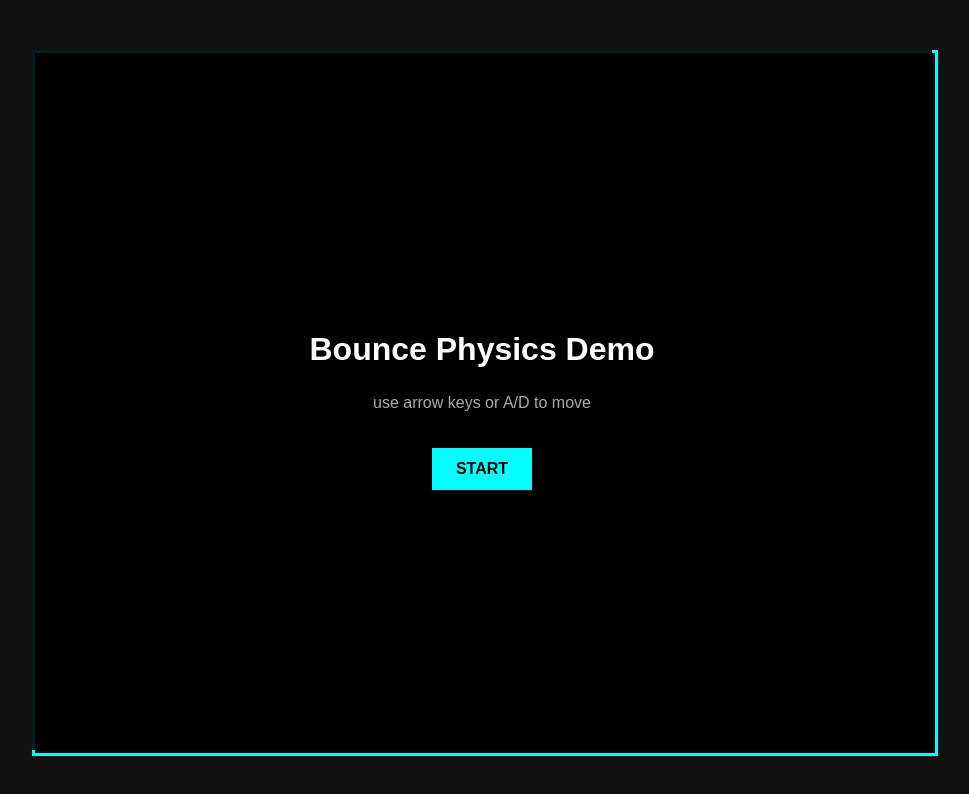
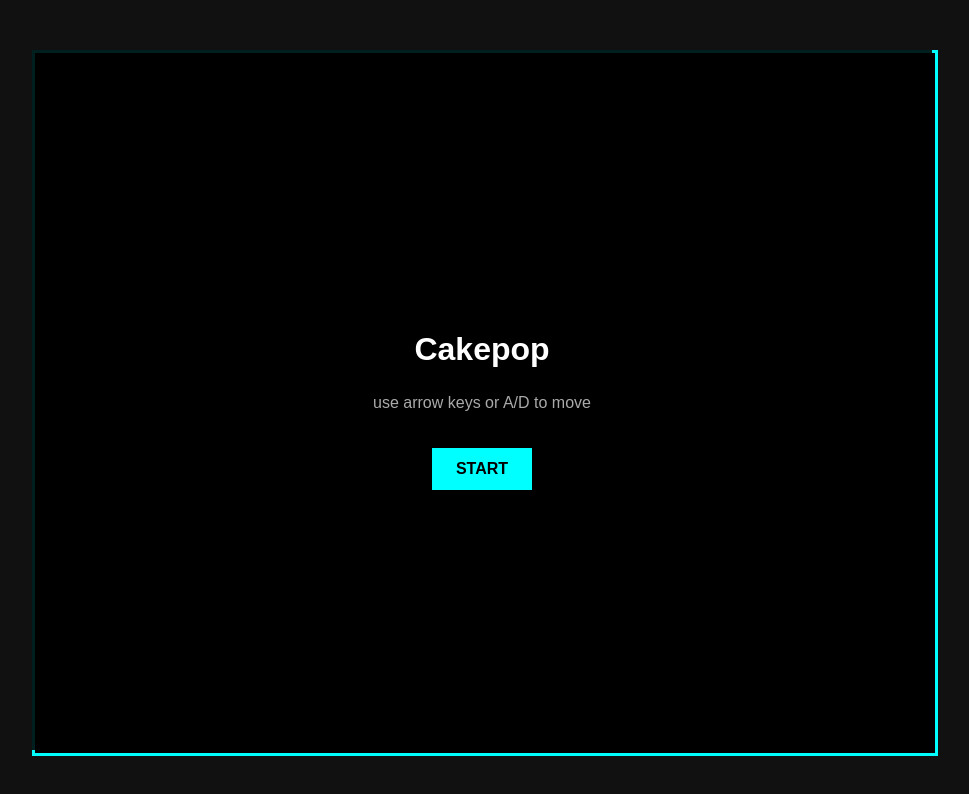
Before and after one commit to anushaaa314/cakepop, a plain HTML site: page index.html in a window 1280 px wide. Shown: the whole page, without its empty margins (158-1127 px from the left). Drawn offline with Linux system fonts and the light colour scheme.

Commit message:
name index.html

```diff
--- a/index.html
+++ b/index.html
@@ -15,7 +15,7 @@
     <canvas id="myCanvas"></canvas>
 
     <div id="startScreen">
-        <h1>Bounce Physics Demo</h1>
+        <h1>Cakepop</h1>
         <p style="color:#aaa">use arrow keys or A/D to move</p>
         <button id="btnStart">START</button>
     </div>
```
